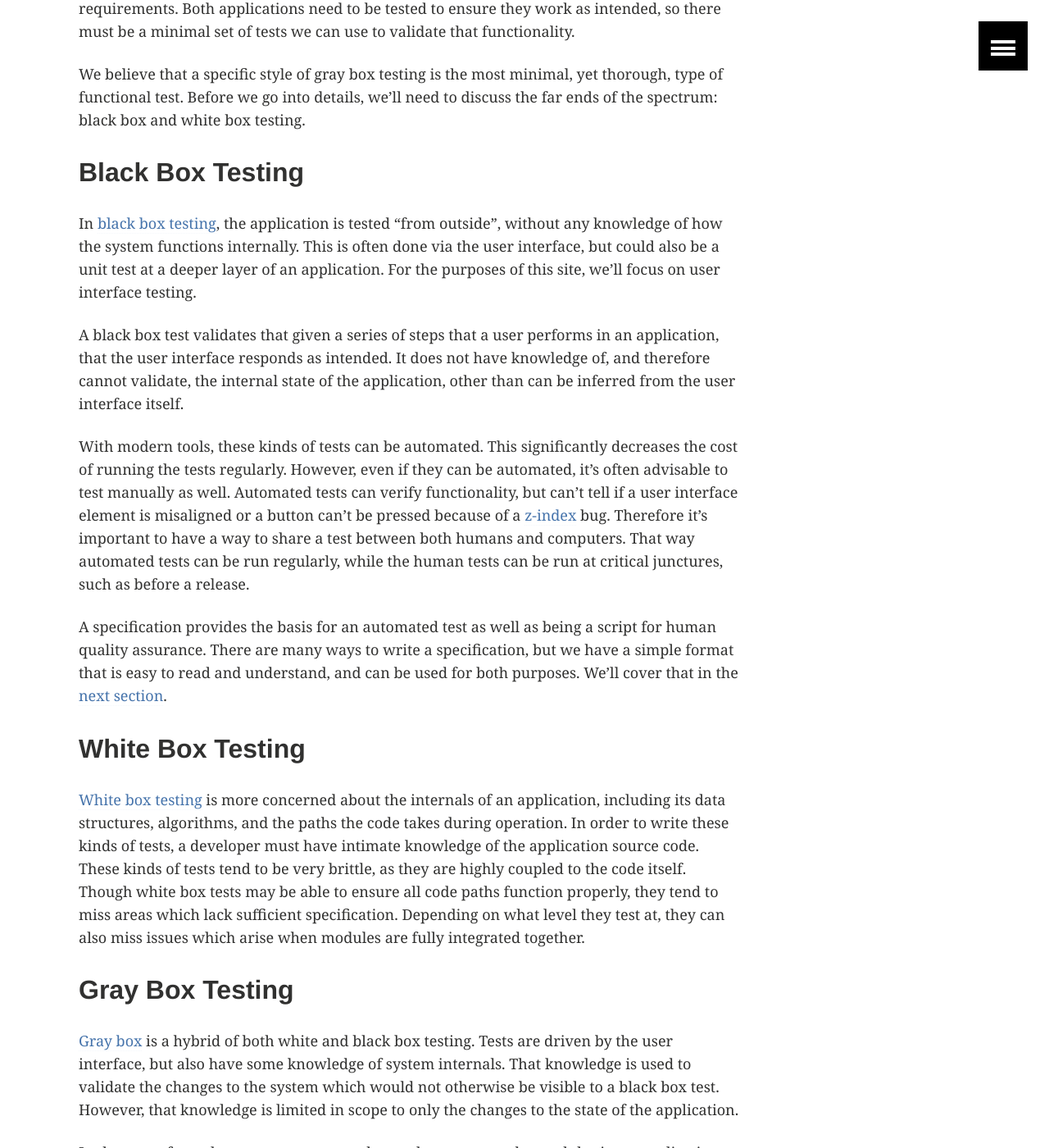
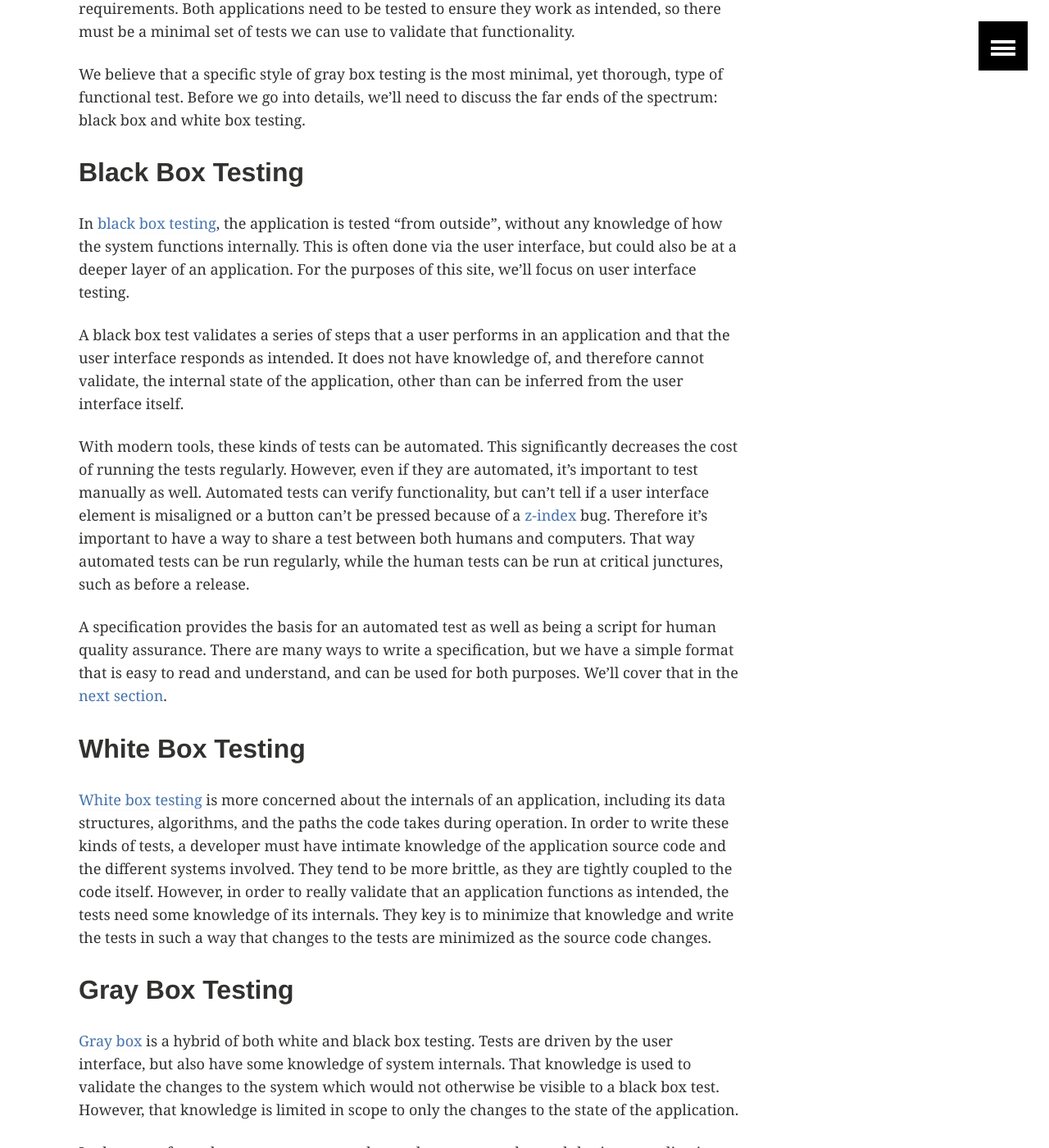
Before and after one commit to dfox/graybox-testing.org, a Jekyll site: the page built from what/index.md, in a window 1280 px wide and 1400 px high, scrolled down 576 px. Shown: the whole window at 82% size. Built offline with Jekyll 4.4.1, drawn with Linux system fonts in a browser that asks for light colours.

Commit message:
Added more content to the what section Added call for content to about section

```diff
--- a/what/index.md
+++ b/what/index.md
@@ -44,22 +44,21 @@ In
 [black box testing](https://en.wikipedia.org/wiki/Black-box_testing),
 the application is tested "from outside", without any knowledge of how
 the system functions internally. This is often done via the user
-interface, but could also be a unit test at a deeper layer of an
-application. For the purposes of this site, we'll focus on user
-interface testing.
+interface, but could also be at a deeper layer of an application. For
+the purposes of this site, we'll focus on user interface testing.
 
-A black box test validates that given a series of steps that a user
-performs in an application, that the user interface responds as
-intended. It does not have knowledge of, and therefore cannot
-validate, the internal state of the application, other than can be
-inferred from the user interface itself.
+A black box test validates a series of steps that a user performs in
+an application and that the user interface responds as intended. It
+does not have knowledge of, and therefore cannot validate, the
+internal state of the application, other than can be inferred from the
+user interface itself.
 
 With modern tools, these kinds of tests can be automated. This
 significantly decreases the cost of running the tests
-regularly. However, even if they can be automated, it's often
-advisable to test manually as well.  Automated tests can verify
-functionality, but can't tell if a user interface element is
-misaligned or a button can't be pressed because of a
+regularly. However, even if they are automated, it's important to test
+manually as well. Automated tests can verify functionality, but can't
+tell if a user interface element is misaligned or a button can't be
+pressed because of a
 [z-index](https://developer.mozilla.org/en-US/docs/Web/CSS/z-index)
 bug. Therefore it's important to have a way to share a test between
 both humans and computers. That way automated tests can be run
@@ -78,12 +77,13 @@ that in the [next section](/specifications/).
 is more concerned about the internals of an application, including its
 data structures, algorithms, and the paths the code takes during
 operation. In order to write these kinds of tests, a developer must
-have intimate knowledge of the application source code. These kinds of
-tests tend to be very brittle, as they are highly coupled to the code
-itself. Though white box tests may be able to ensure all code paths
-function properly, they tend to miss areas which lack sufficient
-specification. Depending on what level they test at, they can also
-miss issues which arise when modules are fully integrated together.
+have intimate knowledge of the application source code and the
+different systems involved. They tend to be more brittle, as they are
+tightly coupled to the code itself. However, in order to really
+validate that an application functions as intended, the tests need
+some knowledge of its internals. They key is to minimize that
+knowledge and write the tests in such a way that changes to the tests
+are minimized as the source code changes.
 
 ## Gray Box Testing
 
```
Also changed, not shown: about/index.md (+7 -0 lines).
